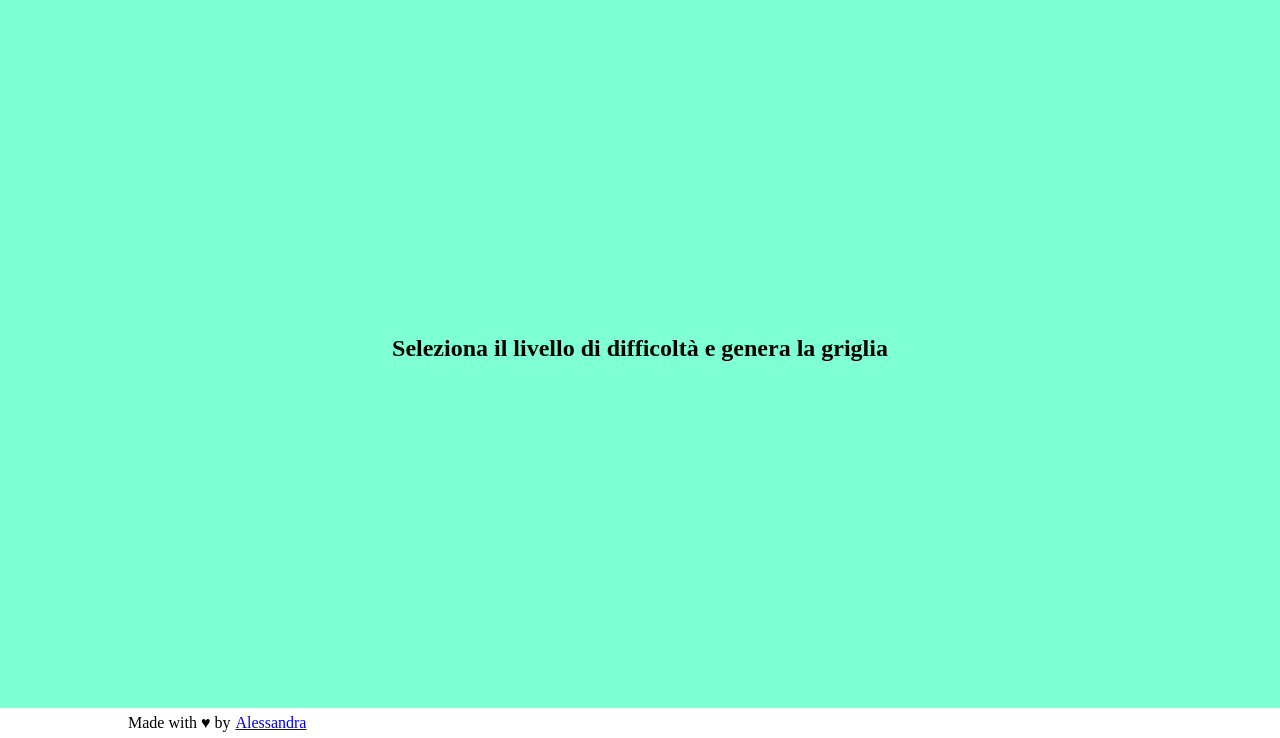
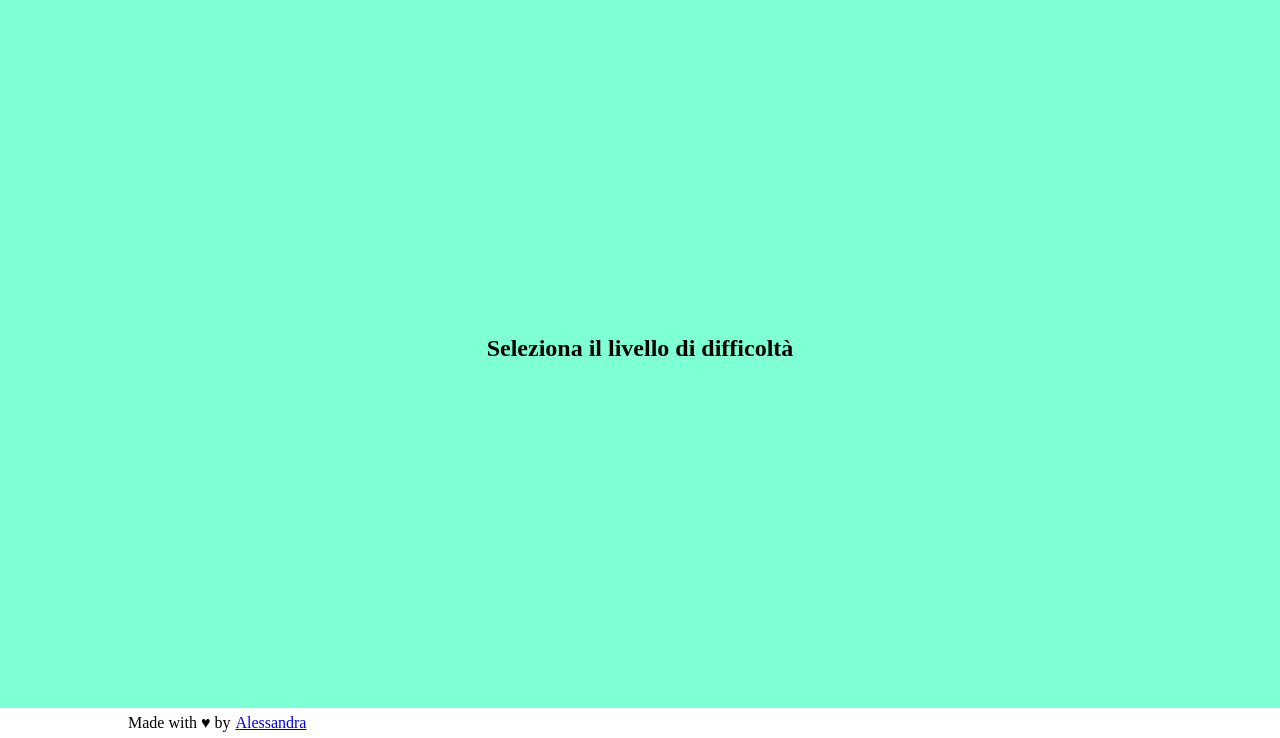
Before and after one commit to AlessandraMarusi/js-campominato-dom, a plain HTML site: page index.html in a window 1280 px wide. Shown: the part 62-800 px from the top of the page. Drawn offline with Linux system fonts and the light colour scheme.

Commit message:
Minor fixes

```diff
--- a/index.html
+++ b/index.html
@@ -39,7 +39,7 @@
             <div class="resultBox"></div>
         </div>
         <div class="gridContainer">
-            <h2>Seleziona il livello di difficoltà e genera la griglia</h2>
+            <h2>Seleziona il livello di difficoltà</h2>
         </div>
     </main>
     <footer>
```
